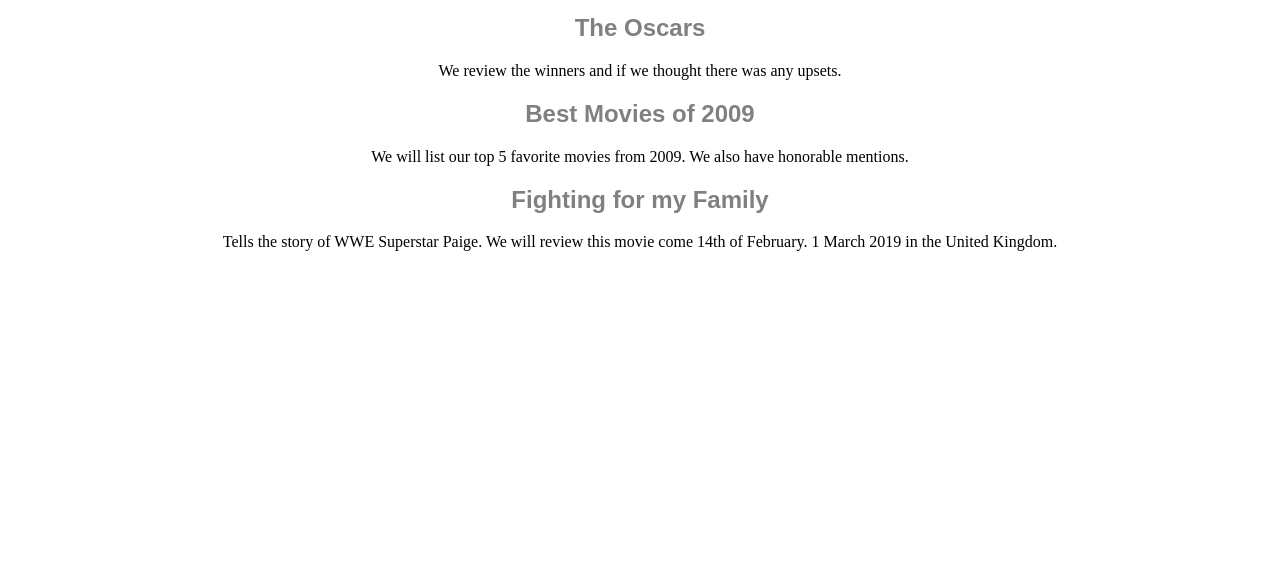
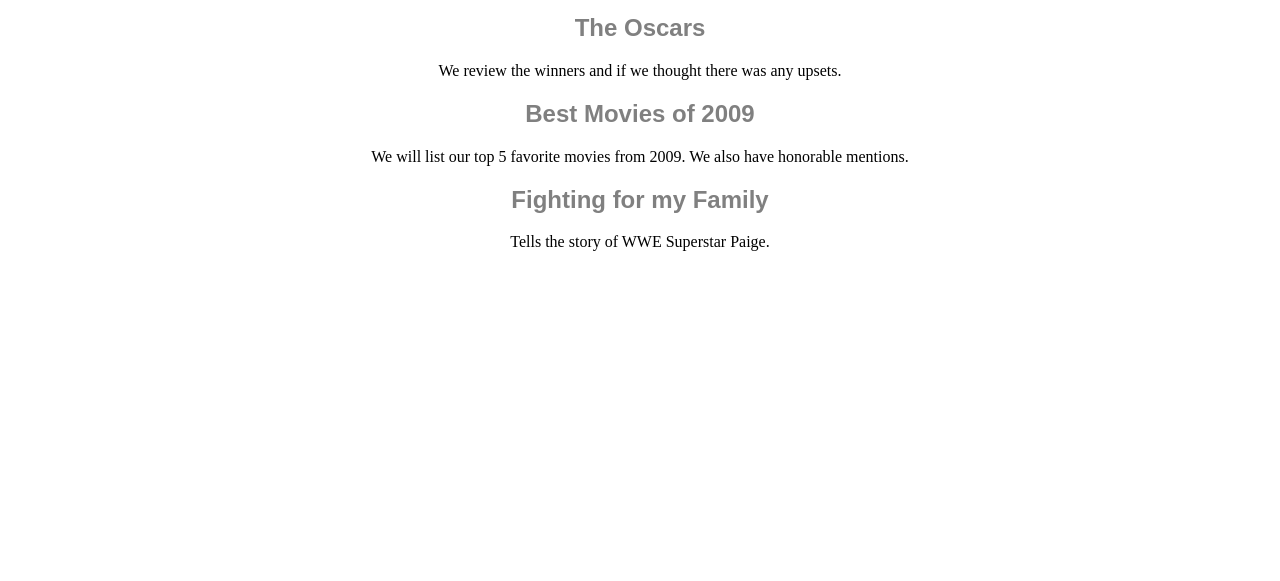
Before and after one commit to CardsFan89/MyProjects, a plain HTML site: page comingsoon.html in a window 1280 px wide. Shown: the part 86-667 px from the top of the page. Drawn offline with Linux system fonts and the light colour scheme; a web font is replaced by a local one.

Commit message:
update info comingsoon

```diff
--- a/comingsoon.html
+++ b/comingsoon.html
@@ -55,8 +55,7 @@
 
         <h2>Fighting for my Family</h2>
         <p>
-            Tells the story of WWE Superstar Paige. We will review this movie come 14th of
-            February. 1 March 2019 in the United Kingdom.
+            Tells the story of WWE Superstar Paige.
         </p>
     </div>
     </div>
```
